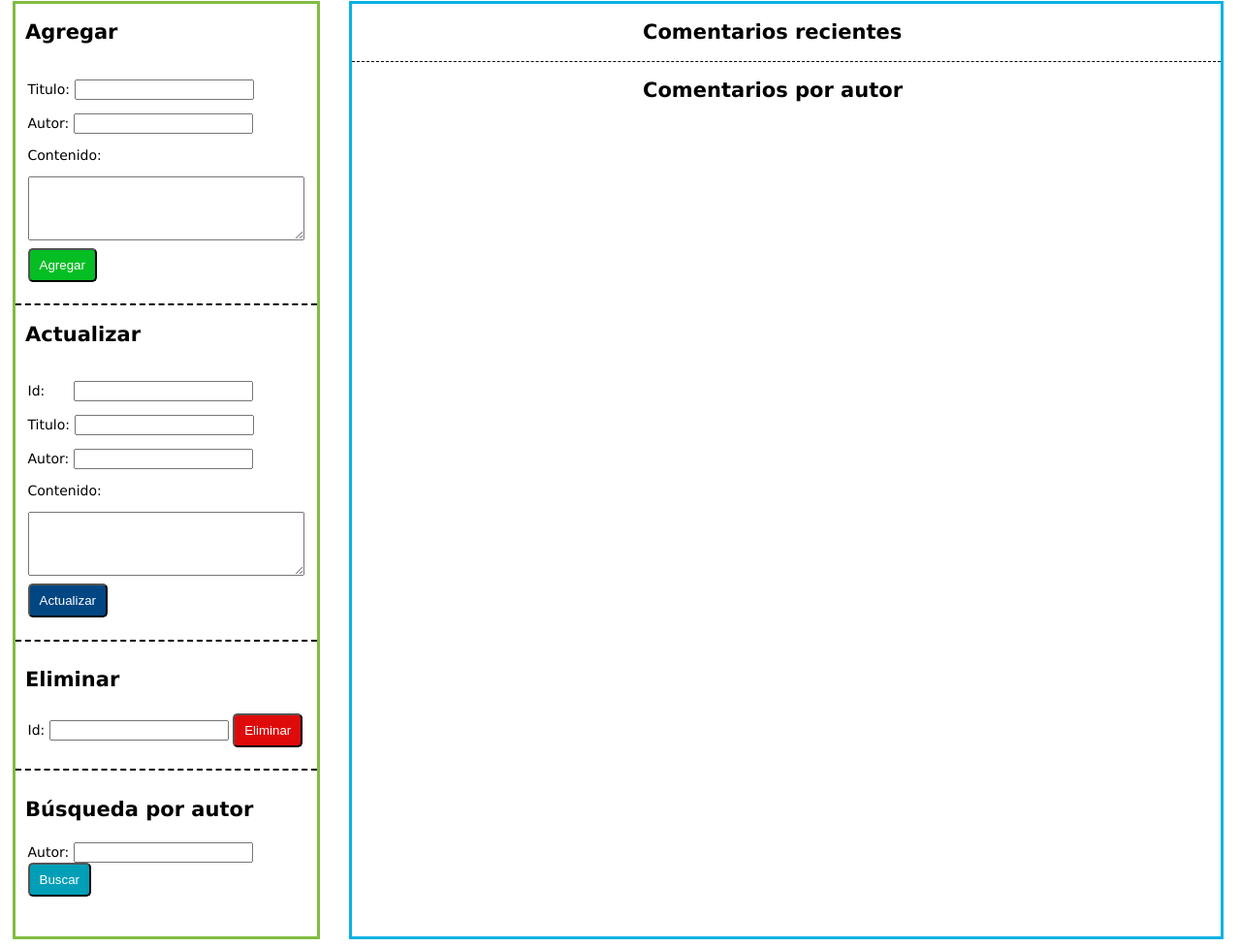
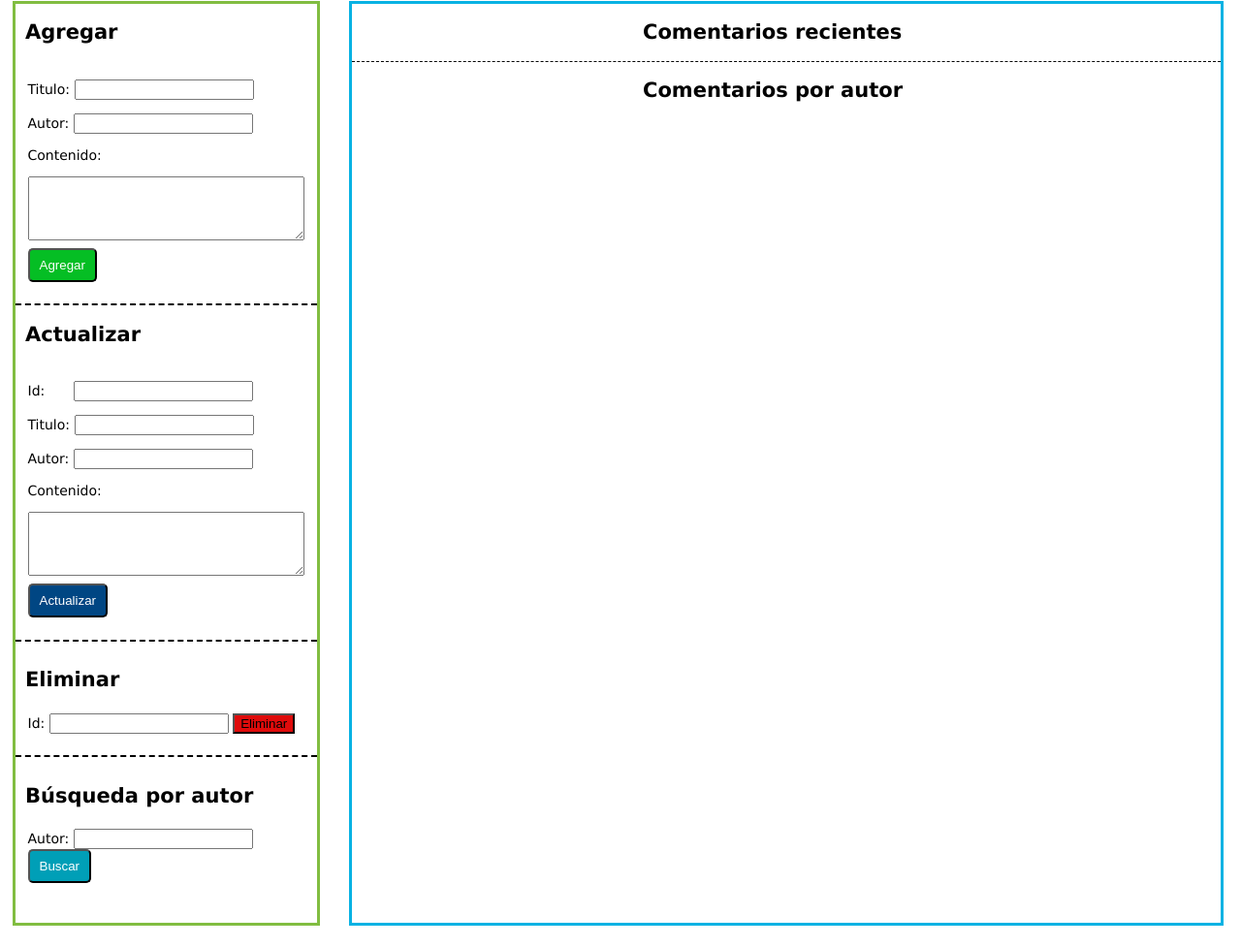
Before and after one commit to Jessica-ts/JessicaTovar01-L7, a website: page public/index.html in a window 1280 px wide. Shown: the part 199-1176 px from the top of the page at 97% size. Drawn offline with nearby package versions, Linux system fonts and the light colour scheme; no server answers.

Commit message:
Agregando cambios html

```diff
--- a/public/index.html
+++ b/public/index.html
@@ -68,7 +68,7 @@
 					<fieldset>
 						<label for="idEliminar">Id:</label>
 						<input type= "text" id="idEliminar" />
-						<button type="submit" id=eliminarB> Eliminar </button>
+						<input type="submit" value="Eliminar" id=eliminarB />
 						<p id="eliminarError"></p>
 					</fieldset>
 				</form>
```
